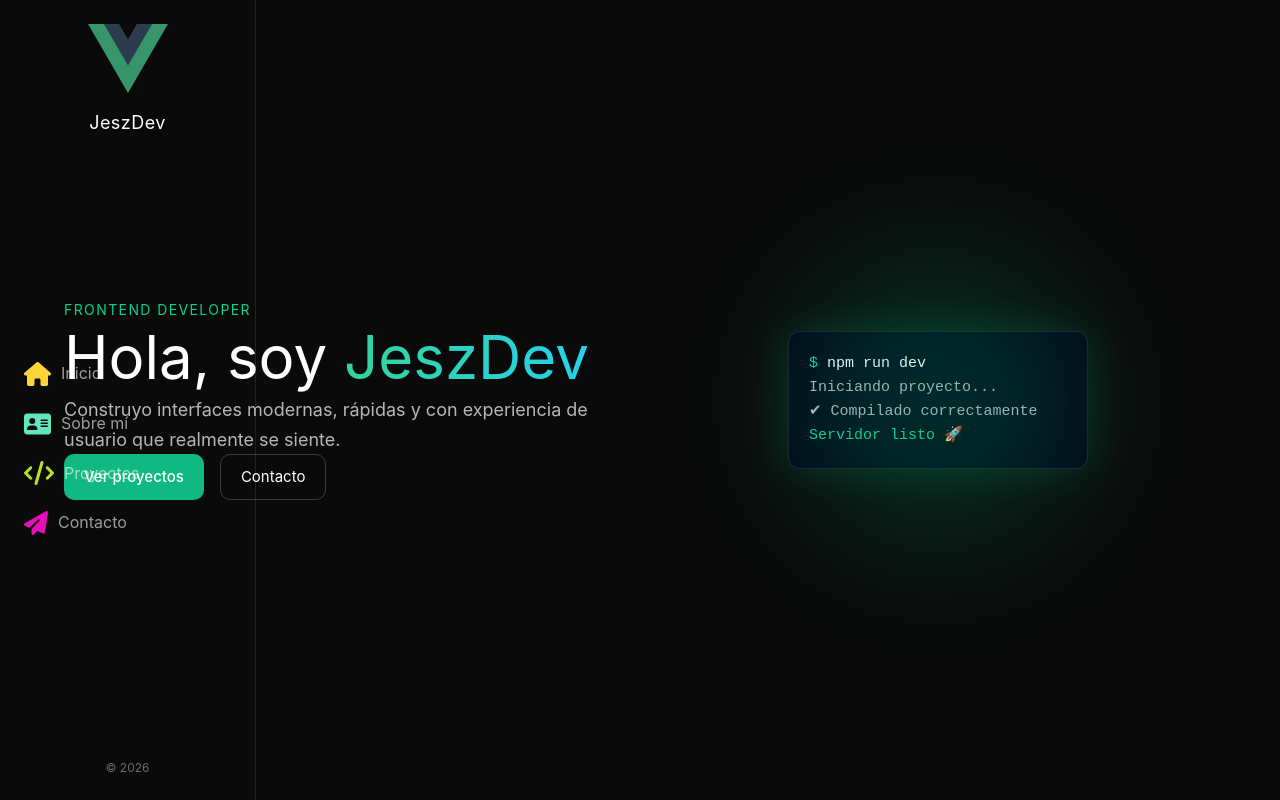
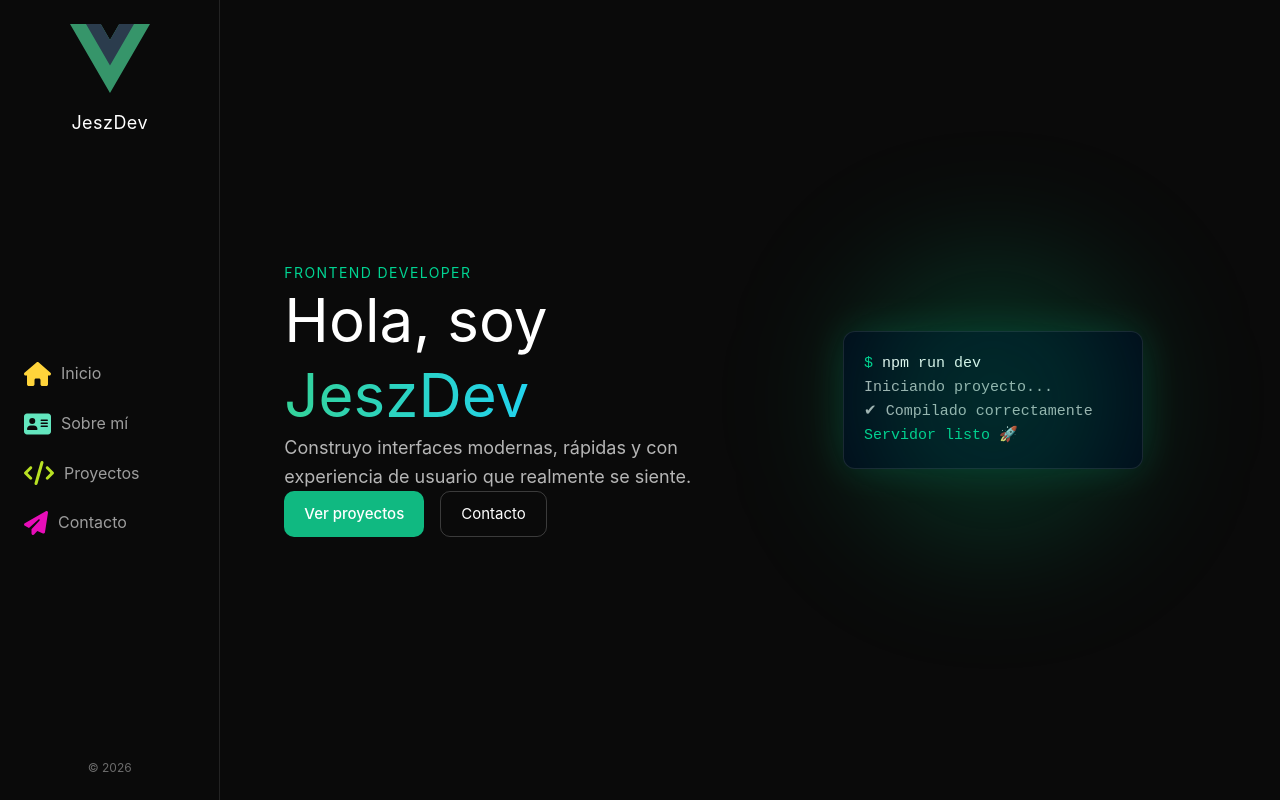
Before and after one commit to jeszDev/portafolio, a Vue app: page / in a window 1280 px wide. Built offline with nearby package versions, Linux system fonts and the light colour scheme; a web font is replaced by a local one.

Commit message:
fix: main encima de aside

```diff
--- a/src/App.vue
+++ b/src/App.vue
@@ -1,7 +1,7 @@
 <template>
   <div class="flex bg-neutral-950 text-white">
     <!-- SIDEBAR -->
-    <aside class="w-64 h-screen fixed left-0 top-0 flex flex-col justify-between p-6 border-r border-white/10">
+    <aside class="w-64 h-screen flex flex-col justify-between p-6 border-r border-white/10">
 
       <!-- Logo -->
       <div class="flex flex-col items-center gap-4">
@@ -37,7 +37,7 @@
     <!-- CONTENT -->
     <main
       ref="contentContainer"
-      class="ml-64 w-full h-screen overflow-y-auto scroll-smooth"
+      class="w-full h-screen overflow-y-auto scroll-smooth"
     >
       <section
         id="section0"
```
